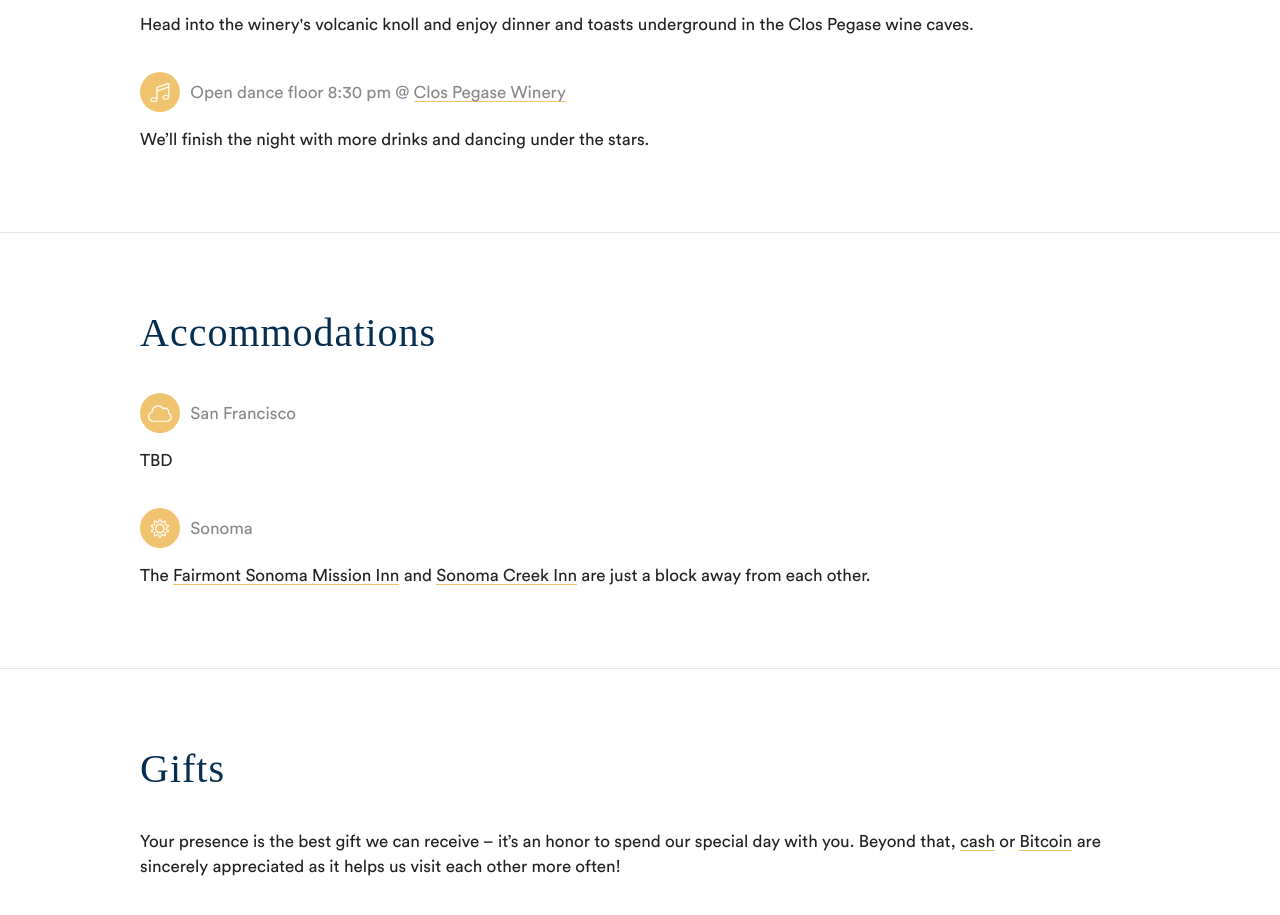
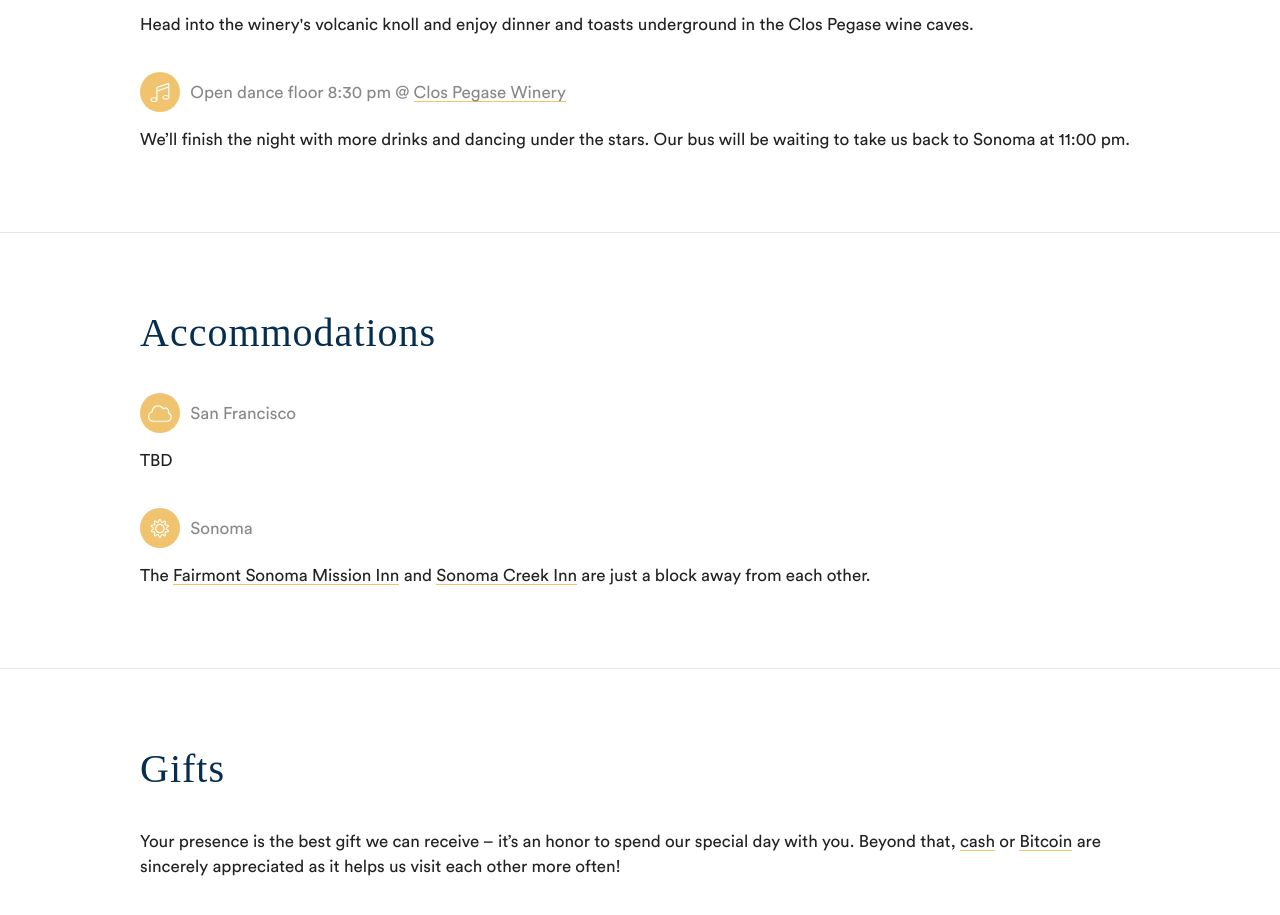
Before and after one commit to charlesfeng/nn.lol, a plain HTML site: page index.html in a window 1280 px wide. Shown: the part 1769-2684 px from the top of the page. Drawn offline with Linux system fonts and the light colour scheme; a web font is replaced by a local one.

Commit message:
back to sonoma

```diff
--- a/index.html
+++ b/index.html
@@ -40,7 +40,7 @@
       <p class="time"><i><i class="fal fa-lg fa-fw fa-utensils"></i></i> <span class="time-text">Dinner 7:00 pm @ <a href="https://goo.gl/maps/w99gazMpHMu" target="_blank">Clos Pegase Winery</a></span></p>
       <p>Head into the winery's volcanic knoll and enjoy dinner and toasts underground in the Clos Pegase wine caves.</p>
       <p class="time"><i><i class="fal fa-lg fa-fw fa-music"></i></i> <span class="time-text">Open dance floor 8:30 pm @ <a href="https://goo.gl/maps/w99gazMpHMu" target="_blank">Clos Pegase Winery</a></span></p>
-      <p>We&rsquo;ll finish the night with more drinks and dancing under the stars.</p>
+      <p>We&rsquo;ll finish the night with more drinks and dancing under the stars. Our bus will be waiting to take us back to Sonoma at 11:00 pm.</p>
     </div></div>
     <div><div>
       <h2>Accommodations</h2>
```
